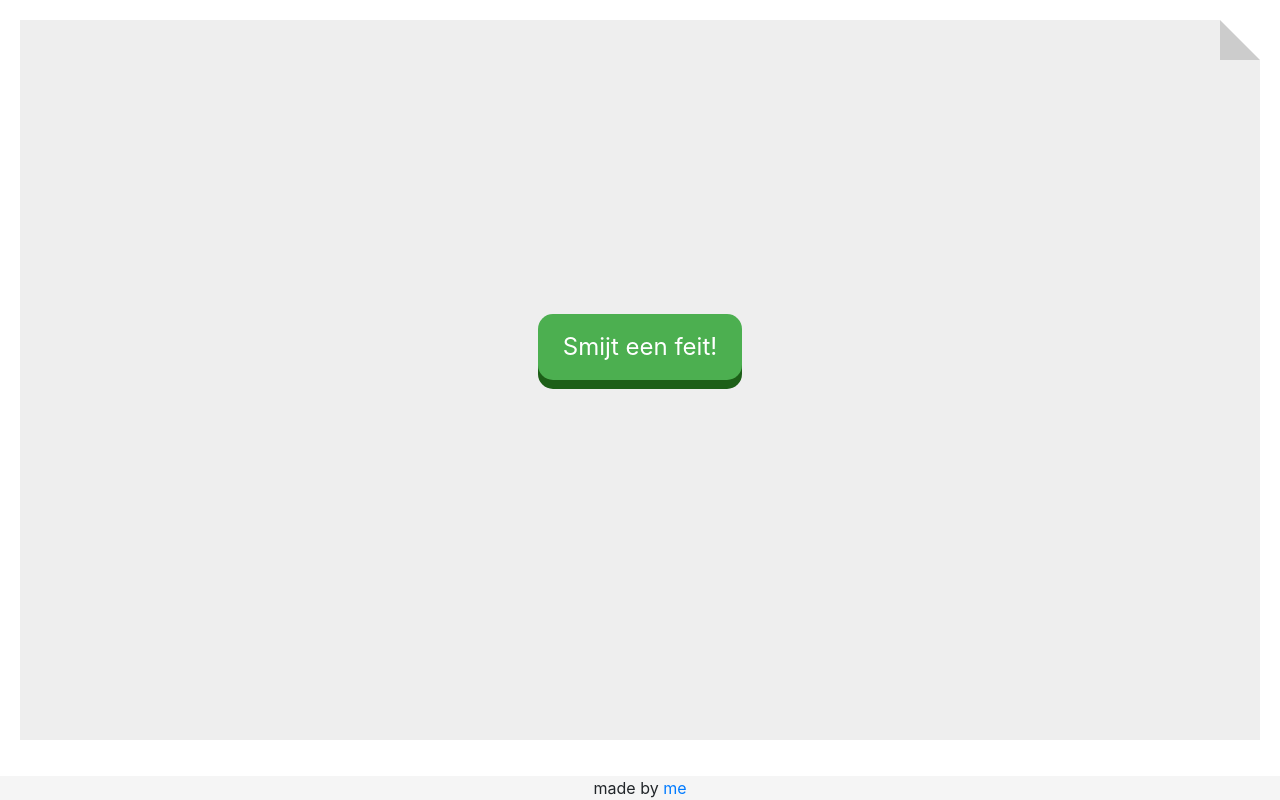
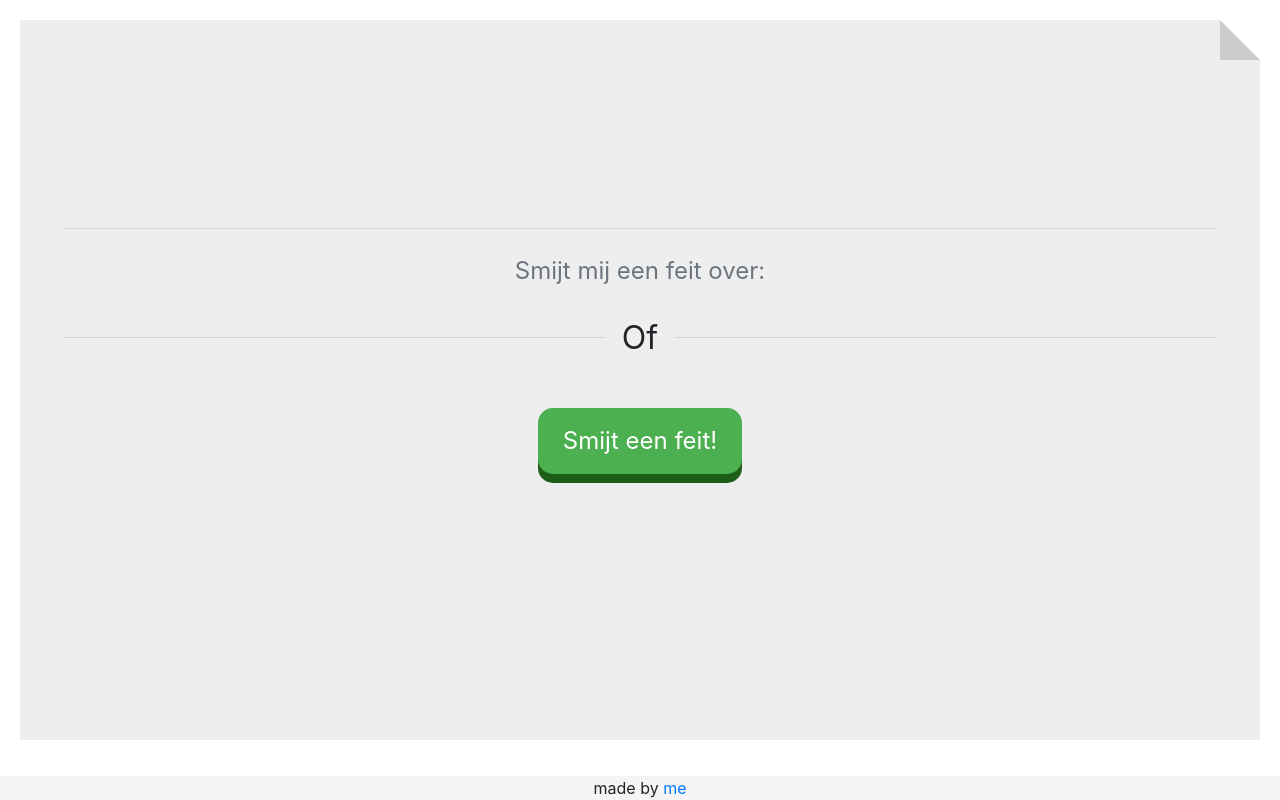
Before and after one commit to pietjanssen/feitensmijter, a React (Create React App) app: page / in a window 1280 px wide. Built offline with nearby package versions, Linux system fonts and the light colour scheme.

Commit message:
Added search fact functionality Added easter egg

```diff
--- a/src/App.css
+++ b/src/App.css
@@ -58,24 +58,6 @@
     transform: translateY(4px);
 }
 
-#factButton.hide {
-    opacity: 0;
-    pointer-events: none;
-}
-
-@keyframes inputInsert {
-    from {
-        opacity: 1;
-        font-size: 48px;
-    }
-
-    to {
-        opacity: 0;
-        font-size: 0;
-        padding-top: 50px;
-    }
-}
-
 #factInput {
     text-align: center;
     font-size: 24px;
@@ -84,14 +66,7 @@
     -webkit-box-shadow: none;
     -moz-box-shadow: none;
     box-shadow: none;
-    transition: opacity 2s;
-    opacity: 1;
-}
-
-#factInput.hide {
-    animation: inputInsert 1s;
-    opacity: 0;
-    pointer-events: none;
+    transition: opacity 1s;
 }
 
 #factInput:focus {
@@ -108,6 +83,25 @@
     right: 0;
     top: 0;
     cursor: pointer;
+}
+
+hr {
+    width: 90vw;
+    transition: opacity 1s;
+}
+
+.fade {
+    opacity: 0;
+    pointer-events: none;
+}
+
+#dividerTitle {
+    margin: -2.5rem auto 1rem;
+    display: table;
+    padding: 0 1rem;
+    font-size: 2rem;
+    z-index: 2;
+    background-color: #eee;
 }
 
 #footer {
--- a/src/App.tsx
+++ b/src/App.tsx
@@ -3,7 +3,8 @@ import './App.css';
 import FactItem from "./models/FactItem";
 import Fact from "./components/Fact";
 
-const apiUrl = "https://nl.wikipedia.org/api/rest_v1/page/random/summary"
+const randomApiUrl: string = "https://nl.wikipedia.org/api/rest_v1/page/random/summary"
+const apiUrl = (query: string): string => `https://nl.wikipedia.org/api/rest_v1/page/summary/${query}`
 
 const errorFacts: string[] = [
     "Ik heb geen idee wat dit zou moeten betekenen.",
@@ -12,10 +13,15 @@ const errorFacts: string[] = [
     "Error: 404 Not found."
 ]
 
+const jokes: string[] = [
+    "Kaylee is van oorsprong een Ierse of Engelse voornaam. Over het algemeen wordt de naam uitgesproken als Kay-Lee."
+]
+
 interface IState {
     fact?: FactItem
     searchValue: string
     searching: boolean
+    inputPlaceholder: string
 }
 
 
@@ -25,25 +31,36 @@ class App extends Component <any, IState> {
         this.state = {
             searchValue: "",
             searching: false,
+            inputPlaceholder: "Smijt mij een feit over:"
         }
     }
 
-    // handleInput(event: React.ChangeEvent<HTMLInputElement>) {
-    //     this.setState({searchValue: event.target.value});
-    // }
-    //
-    // handleSearch(text: string){
-    //     if(text){
-    //         this.searchFact("www.google.nl")
-    //     }
-    // }
+    handleInput(event: React.ChangeEvent<HTMLInputElement>) {
+        this.setState({searchValue: event.target.value});
+    }
+
+    handleSearch(text: string){
+        if(text){
+            if (text.toLowerCase() === 'kaylee'){
+                if (!this.state.searching) {
+                    this.setState({...this.state, searching: true})
+                    const newFact: FactItem = {
+                        id: 1,
+                        text: jokes[0]
+                    }
+                    this.setState({...this.state, fact: newFact})
+                }
+            } else {
+                this.searchFact(apiUrl(text))
+            }
+        }
+    }
 
     stopSearching(){
-        // document.getElementById('factInput').placeholder = "Smijt er nog eentje!"
         this.setState({...this.state, searching: false, searchValue: ""})
     }
 
-    searchFact(url: string = apiUrl){
+    searchFact(url: string){
         if (!this.state.searching) {
             this.setState({...this.state, searching: true})
             fetch(url, {
@@ -53,27 +70,30 @@ class App extends Component <any, IState> {
                 const splitFact: string[] = json.extract.split(". ")
                 const sentence1: string = splitFact[0];
                 const sentence2: string = splitFact[1];
+                const sentence3: string = splitFact[2];
                 let finalSentence: string
-                if(sentence2) {
+                if(sentence3 && (sentence1 + sentence2 + sentence3).length < 40) {
+                    finalSentence = sentence1 + ". " + sentence2 + ". " + sentence3
+                }
+                else if(sentence2) {
                     finalSentence = sentence1 + ". " + sentence2
-                    if(finalSentence.charAt(finalSentence.length -1 ) !== ".") finalSentence = finalSentence + "."
                 } else {
                     finalSentence = sentence1
-                    if(finalSentence.charAt(finalSentence.length -1 ) !== ".") finalSentence = finalSentence + "."
                 }
+                if(finalSentence.charAt(finalSentence.length -1 ) !== ".") finalSentence = finalSentence + "."
 
                 const newFact: FactItem = {
                     id: 1,
                     text: finalSentence
                 }
-                this.setState({...this.state, fact: newFact})
+                this.setState({...this.state, fact: newFact, inputPlaceholder: "Smijt er nog één:"})
             }).catch((error) => {
                 const errorFact: FactItem = {
                     id: 1,
                     text: errorFacts[Math.floor(Math.random() * errorFacts.length)]
                 }
                 console.log(error)
-                this.setState({...this.state, fact: errorFact})
+                this.setState({...this.state, fact: errorFact, inputPlaceholder: "Smijt er nog één:"})
             })
         }
     }
@@ -91,16 +111,19 @@ class App extends Component <any, IState> {
                         <div id='innerContainer'>
                             <div id='dogEar' onClick={this.onDogEarClick}/>
                             <Fact fact={this.state.fact} stopSearch={this.stopSearching.bind(this)}/>
-                            <button id='factButton' onClick={() => this.searchFact()} className={this.state.searching? 'hide' : ''}>
+                            <hr className={this.state.searching? 'fade' : ''}/>
+                            <form id='factForm' onSubmit={(e) => {e.preventDefault(); this.handleSearch(this.state.searchValue)}}>
+                                <input value={this.state.searchValue} onChange={(e) => this.handleInput(e)}
+                                       autoFocus={true} autoComplete='off' id='factInput' type="textarea"
+                                       className={this.state.searching? 'fade form-control' : 'form-control'}
+                                       placeholder={this.state.inputPlaceholder} />
+                                <input type="submit" style={{width: 0, height: 0}} tabIndex={-1}/>
+                            </form>
+                            <hr className={this.state.searching? 'fade' : ''}/>
+                            <p id='dividerTitle' className={this.state.searching? 'fade' : ''}>Of</p>
+                            <button id='factButton' onClick={() => this.searchFact(randomApiUrl)} className={this.state.searching? 'fade' : ''}>
                                 Smijt een feit!
                             </button>
-                            {/*<form id='factForm' onSubmit={(e) => {e.preventDefault(); this.handleSearch(this.state.searchValue)}}>*/}
-                            {/*    <input value={this.state.searchValue} onChange={(e) => this.handleInput(e)}*/}
-                            {/*           autoFocus={false} autoComplete='off' id='factInput' type="textarea"*/}
-                            {/*           className={this.state.searching? 'hide form-control' : 'form-control'}*/}
-                            {/*           placeholder="Geef mij een feit over:" />*/}
-                            {/*    <input type="submit" style={{width: 0, height: 0}} tabIndex={-1}/>*/}
-                            {/*</form>*/}
                         </div>
                     </div>
 
```
